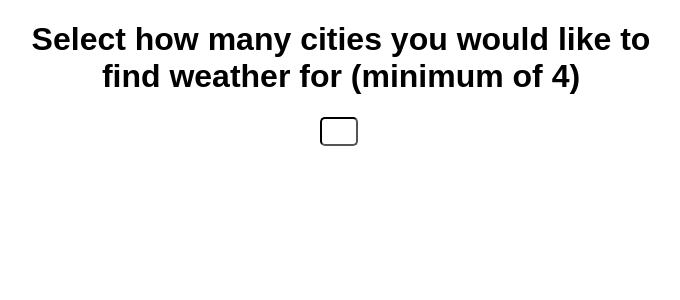
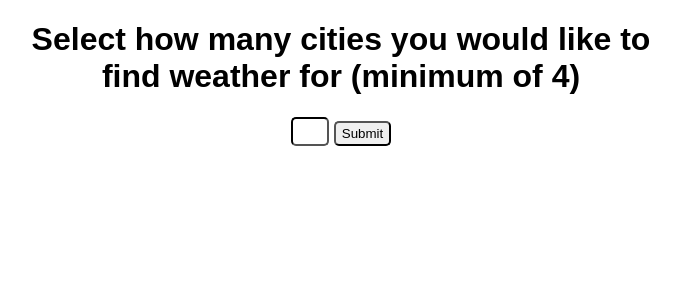
Before and after one commit to jtynerbryan/cognizant-code-challenge, a React (Create React App) app: page / in a window 1280 px wide. Shown: the top 300 px of the page, without its empty margins (299-979 px from the left). Built offline with nearby package versions, Linux system fonts and the light colour scheme.

Commit message:
form validation for min number of cities built

```diff
--- a/src/components/Form.js
+++ b/src/components/Form.js
@@ -5,6 +5,7 @@ class Form extends React.Component {
 
   state = {
     apiKey: 'ce658e43d986d3db6fdafac97e5a006b',
+    numSelectFormVal: '',
     inputLength: 0,
     selectedCities: [],
     cities: []
@@ -21,24 +22,36 @@ class Form extends React.Component {
     // .then(res => console.log(res))
   }
 
-  handleNumSelect = (e) => {
-    console.log(e.target.value);
-    e.preventDefault()
-    if (parseInt(e.target.value, 10) < 4) {
-      alert('Please enter a valid number no less than 4')
-    }
+  handleNumSelectChange = (e) => {
     this.setState({
-      inputLength: e.target.value
+      numSelectFormVal: e.target.value
     })
   }
 
+  handlenumSelectSubmit = (e) => {
+    e.preventDefault();
+    let val = parseInt(this.state.numSelectFormVal, 10)
+    if (val < 4) {
+      alert('Please enter a valid number no less than 4')
+      this.setState({
+        numSelectFormVal: ''
+      })
+    } else {
+      this.setState({
+        inputLength: val
+      })
+    }
+  }
+
   render() {
+    console.log(this.state);
     if (this.state.inputLength < 4) {
       return (
         <div style={{margin: 'auto', width: '50%', textAlign: 'center'}}>
           <h1>Select how many cities you would like to find weather for (minimum of 4)</h1>
-          <form >
-            <input onChange={this.handleNumSelect} type='text' style={{borderColor: 'black', borderRadius: '5px', marginRight: '5px', fontSize: '20px', width: '30px'}}/>
+          <form onSubmit={this.handlenumSelectSubmit}>
+            <input onChange={this.handleNumSelectChange} type='text' value={this.state.numSelectFormVal} style={{borderColor: 'black', borderRadius: '5px', marginRight: '5px', fontSize: '20px', width: '30px'}}/>
+            <input type='submit' style={{borderColor: 'black', borderRadius: '5px', height: '25px'}}/>
           </form>
         </div>
       )
@@ -52,6 +65,7 @@ class Form extends React.Component {
           <h1>Enter cities to find weather for:</h1>
           <form>
             {inputs}
+            <input type='submit' style={{borderColor: 'black', borderRadius: '5px', height: '25px'}}/>
           </form>
         </div>
       )
```
